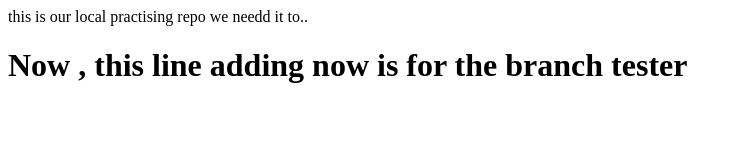
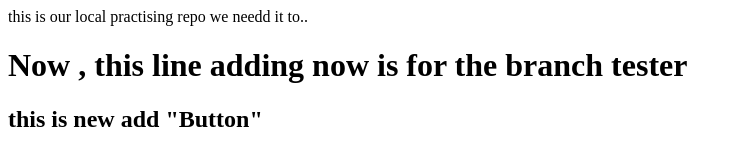
Before and after one commit to saeedtamboli01/funtoo, a plain HTML site: page index.html in a window 1280 px wide. Shown: the whole page, without its empty margins (0-742 px from the left). Drawn offline with Linux system fonts and the light colour scheme.

```diff
--- a/index.html
+++ b/index.html
@@ -3,4 +3,4 @@
 <p> this is our local practising repo we needd it to..</p>
 <h1> Now , this line adding now is for the branch tester
 
-</h1>
+<h2> this is new add  "Button" </h2>
```
